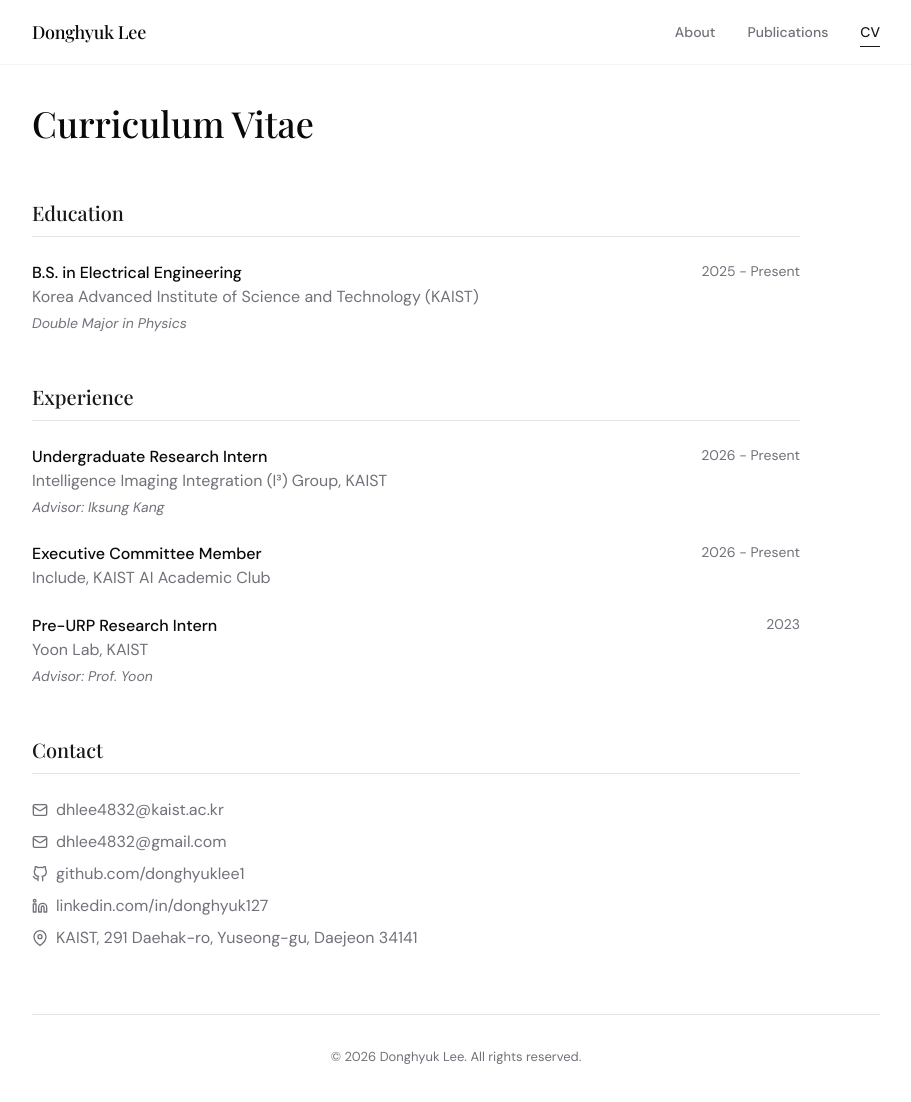
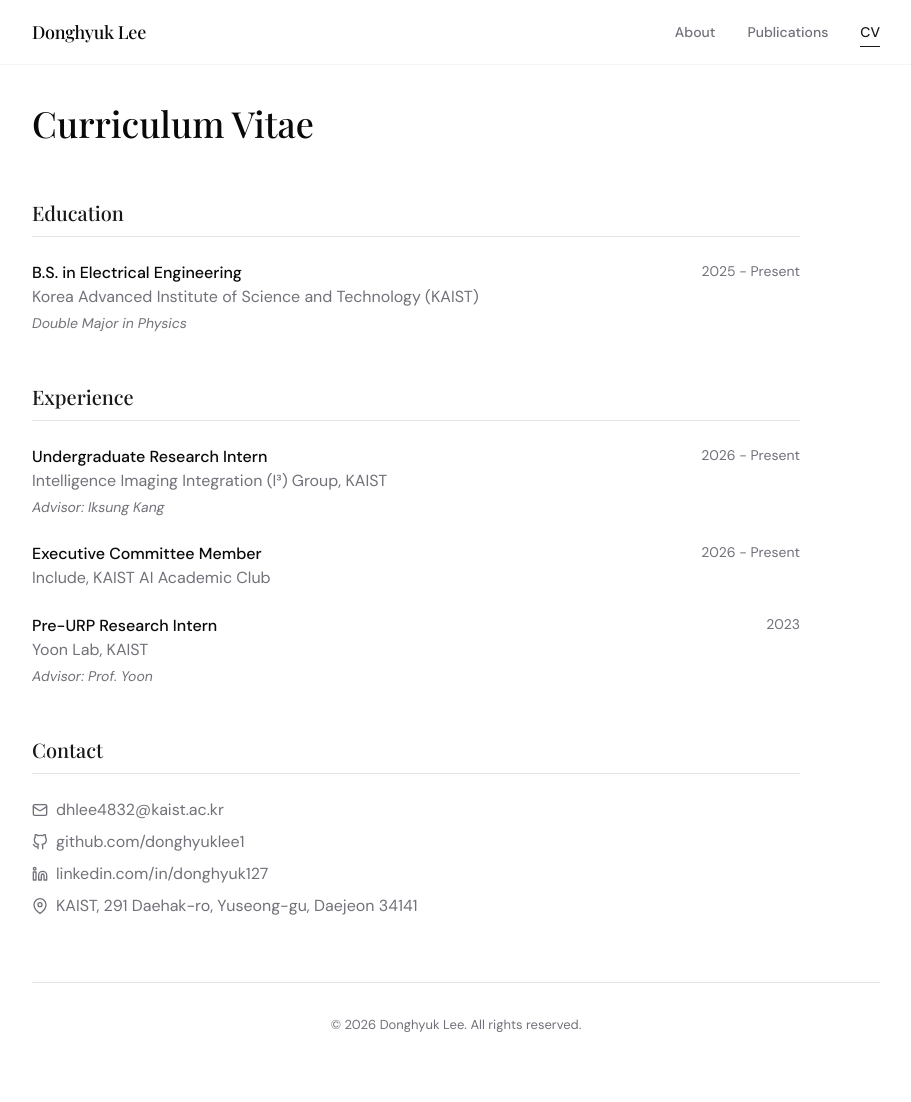
Before and after one commit to donghyuklee1/page1, a plain HTML site: page cv.html in a window 1280 px wide. Shown: the whole page, without its empty margins (184-1095 px from the left). Drawn offline with nearby package versions, Linux system fonts and the light colour scheme; a web font is replaced by a local one.

Commit message:
Update cv.html

```diff
--- a/cv.html
+++ b/cv.html
@@ -90,13 +90,6 @@
               </svg>
               dhlee4832@kaist.ac.kr
             </a>
-            <a href="mailto:dhlee4832@gmail.com">
-              <svg viewBox="0 0 24 24" fill="none" stroke="currentColor" stroke-width="2" stroke-linecap="round" stroke-linejoin="round">
-                <rect x="2" y="4" width="20" height="16" rx="2" />
-                <path d="m22 7-8.97 5.7a1.94 1.94 0 0 1-2.06 0L2 7" />
-              </svg>
-              dhlee4832@gmail.com
-            </a>
             <a href="https://github.com/donghyuklee1" target="_blank" rel="noopener noreferrer">
               <svg viewBox="0 0 24 24" fill="none" stroke="currentColor" stroke-width="2" stroke-linecap="round" stroke-linejoin="round">
                 <path d="M9 19c-5 1.5-5-2.5-7-3m14 6v-3.87a3.37 3.37 0 0 0-.94-2.61c3.14-.35 6.44-1.54 6.44-7A5.44 5.44 0 0 0 20 4.77 5.07 5.07 0 0 0 19.91 1S18.73.65 16 2.48a13.38 13.38 0 0 0-7 0C6.27.65 5.09 1 5.09 1A5.07 5.07 0 0 0 5 4.77a5.44 5.44 0 0 0-1.5 3.78c0 5.42 3.3 6.61 6.44 7A3.37 3.37 0 0 0 9 18.13V22" />
```
